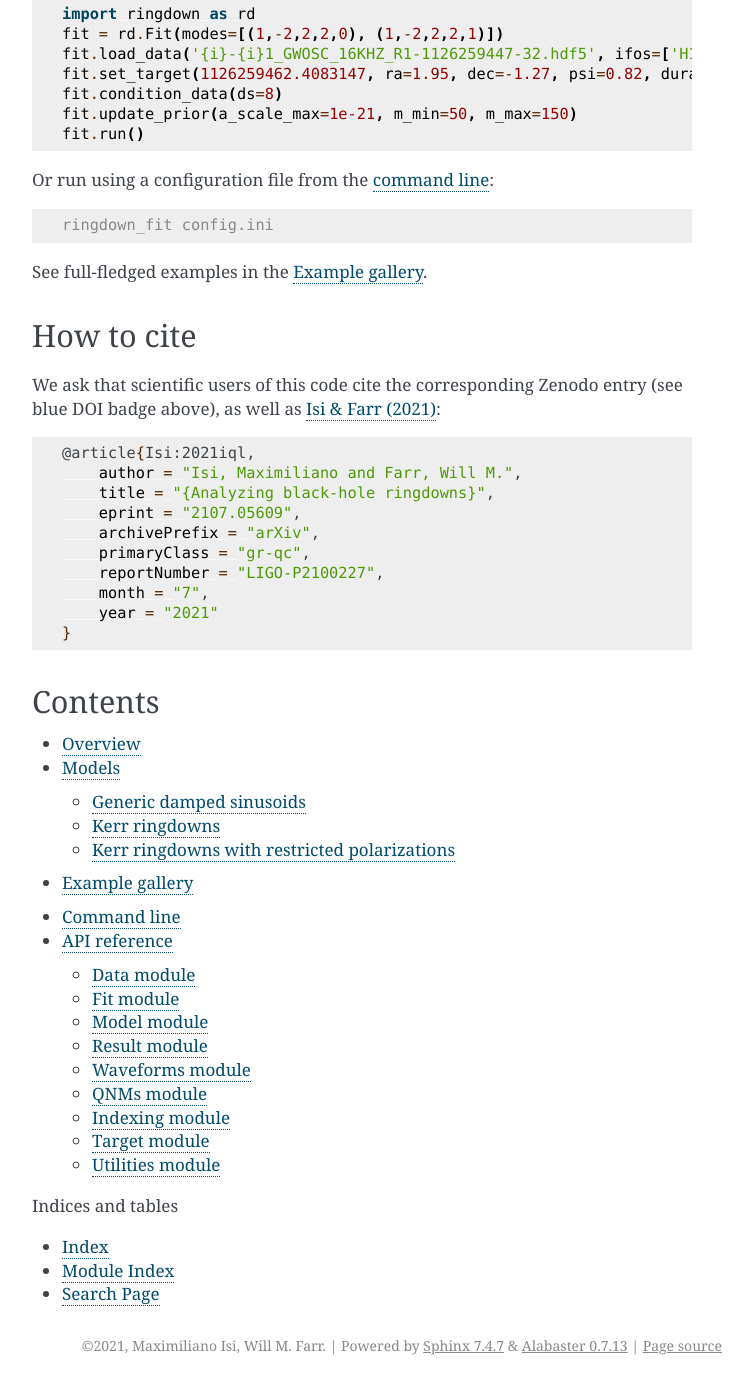
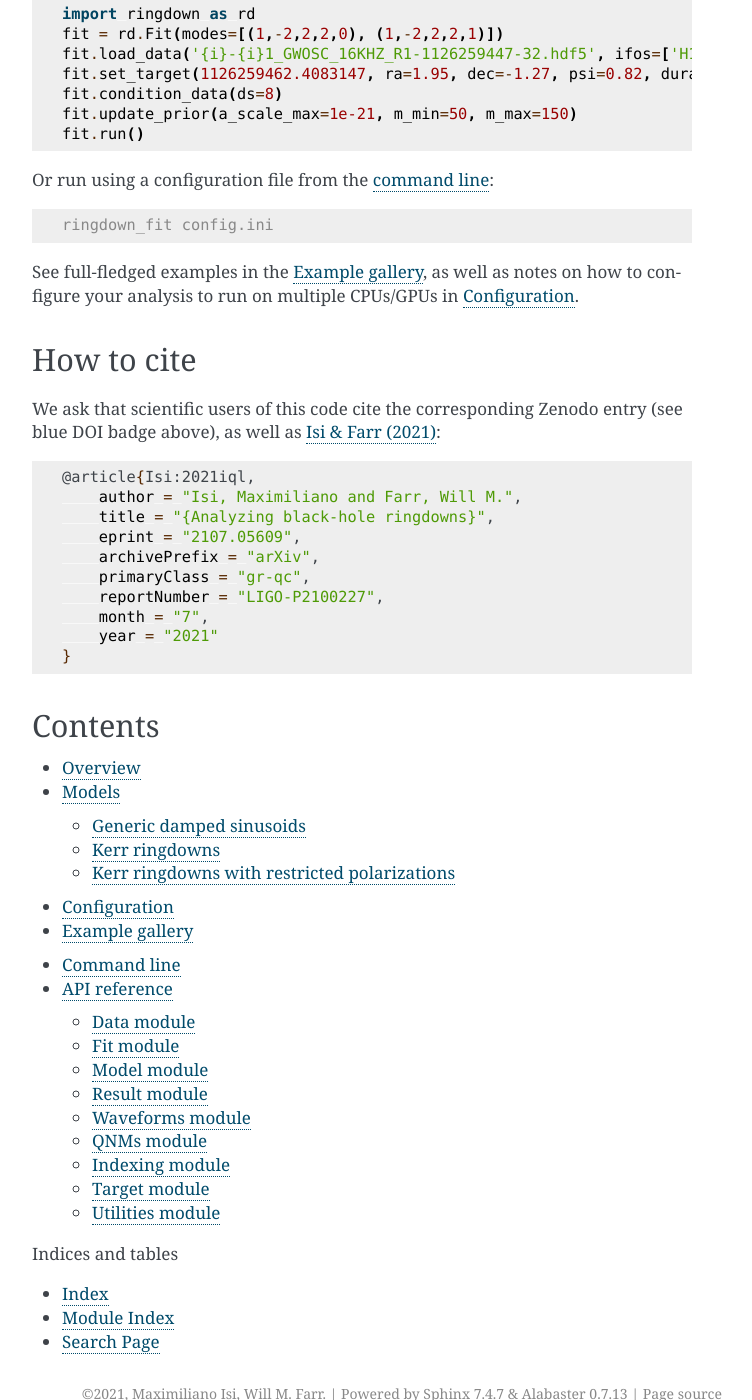
Before and after one commit to maxisi/ringdown, a Sphinx documentation site: the page built from docs/index.rst, in a window 1280 px wide and 1400 px high, scrolled down 501 px. Shown: the whole window, without its empty margins (388-1140 px from the left). Built offline with Sphinx 7.4.7, drawn with Linux system fonts in a browser that asks for light colours; pages that are not in the unit, such as notebooks, are missing from menus.

Commit message:
docs: configuration

```diff
--- a/docs/index.rst
+++ b/docs/index.rst
@@ -38,7 +38,7 @@ Or run using a configuration file from the :doc:`command line <exe_ringdown_fit>
 
     ringdown_fit config.ini
 
-See full-fledged examples in the :doc:`gallery`.
+See full-fledged examples in the :doc:`gallery`, as well as notes on how to configure your analysis to run on multiple CPUs/GPUs in :doc:`configuration`.
 
 
 How to cite
@@ -67,6 +67,7 @@ Contents
 
    overview
    models
+   configuration
    gallery
    exe_ringdown_fit
    modules
```
Also changed, not shown: docs/configuration.rst (added, +40 -0 lines).
